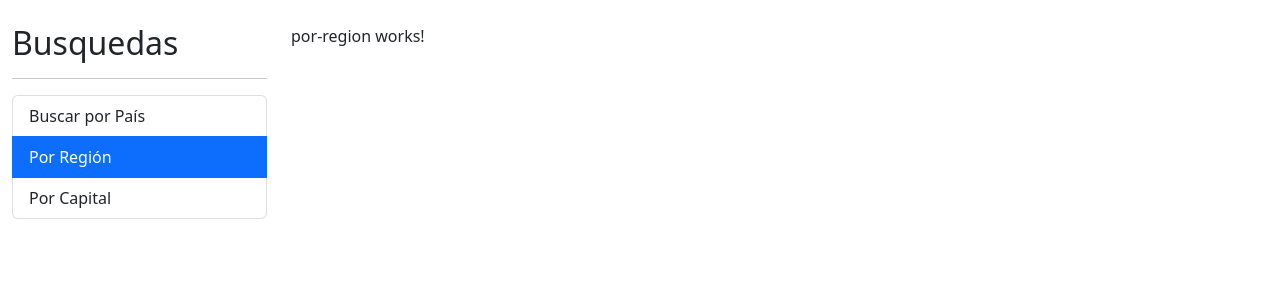
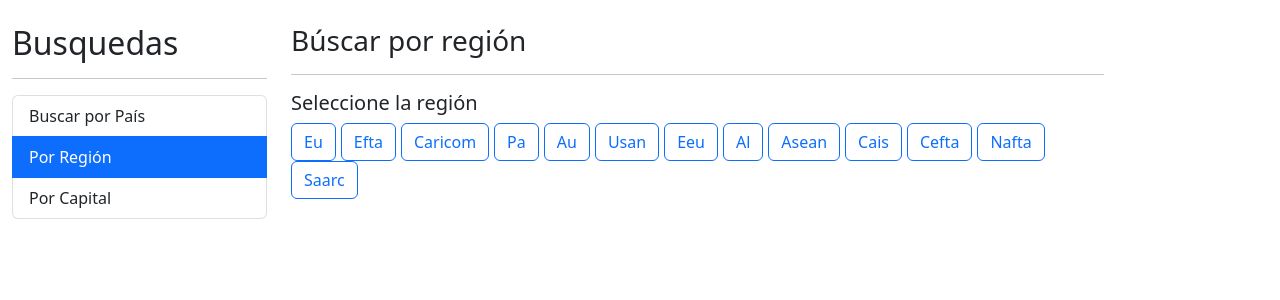
Before and after one commit to celg2099/curso-angular-03paises, an Angular app: page /region in a window 1280 px wide. Shown: the top 300 px of the page. Built offline with nearby package versions, Linux system fonts and the light colour scheme.

Commit message:
SE agregan animaciones

```diff
--- a/src/app/pais/components/pais-tabla/pais-tabla.component.html
+++ b/src/app/pais/components/pais-tabla/pais-tabla.component.html
@@ -10,7 +10,8 @@
         </tr>
     </thead>
     <tbody>
-        <tr *ngFor="let pais of paises; let i = index">
+        <tr *ngFor="let pais of paises; let i = index"
+             class="animate__animated animate__fadeIn animate__faster">
             <td>{{ i + 1 }}</td>
             <td>
                 <img class="small-flag" [src]="pais.flags.png">
--- a/src/app/pais/pages/por-capital/por-capital.component.html
+++ b/src/app/pais/pages/por-capital/por-capital.component.html
@@ -1,3 +1,4 @@
+<div class="animate__animated animate__fadeIn animate__faster">
     <p>Por Capital</p>
     <hr>
 
@@ -12,6 +13,7 @@
     </div>
 
     <hr>
+</div>
 
 <div *ngIf="hayError" class="alert alert-danger">
     No se encontró nada con el término {{ termino }}
--- a/src/app/pais/pages/por-pais/por-pais.component.html
+++ b/src/app/pais/pages/por-pais/por-pais.component.html
@@ -1,3 +1,4 @@
+<div class="animate__animated animate__fadeIn animate__faster">
     <p>Por País</p>
     <hr>
 
@@ -12,6 +13,7 @@
     </div>
 
     <hr>
+</div>
 
 <div *ngIf="hayError" class="alert alert-danger">
     No se encontró nada con el término {{ termino }}
--- a/src/app/pais/pages/por-region/por-region.component.html
+++ b/src/app/pais/pages/por-region/por-region.component.html
@@ -1 +1,25 @@
-<p>por-region works!</p>
+<div class="animate__animated animate__fadeIn animate__faster">
+    <h3>Búscar por región <small> {{ regionActiva | titlecase}} </small></h3>
+    <hr>
+
+    <h5>Seleccione la región</h5>
+
+    <div class="row">
+        <div class="col">
+
+            <button *ngFor="let region of regiones"
+                     [class] = "getClaseCSS( region )"
+                     (click)="activarRegion(region)">
+                     {{ region | titlecase }}
+            </button>
+
+        </div>
+
+    </div>
+</div>
+
+<div *ngIf="paises.length > 0" class="row">
+    <div class="col">
+        <app-pais-tabla [paises]="paises"></app-pais-tabla>
+    </div>
+</div>
--- a/src/app/pais/pages/por-region/por-region.component.ts
+++ b/src/app/pais/pages/por-region/por-region.component.ts
@@ -1,14 +1,47 @@
-import { Component, OnInit } from '@angular/core';
+import { Component } from '@angular/core';
+import { Country } from '../../interfaces/pais.interface';
+import { PaisService } from '../../services/pais.service';
 
 @Component({
   selector: 'app-por-region',
-  templateUrl: './por-region.component.html'
+  templateUrl: './por-region.component.html',
+  styles: [`
+      button {
+        margin-right: 5px;
+      }
+  `
+  ]
 })
-export class PorRegionComponent implements OnInit {
+export class PorRegionComponent {
 
-  constructor() { }
+  regiones: string[] = ['EU', 'EFTA', 'CARICOM', 'PA', 'AU', 'USAN', 'EEU', 'AL', 'ASEAN', 'CAIS','CEFTA', 'NAFTA', 'SAARC'];
+  regionActiva: string = '';
+  paises: Country[] = [];
 
-  ngOnInit(): void {
+
+  constructor(private regionService : PaisService) { }
+
+  getClaseCSS( region: string ): string {
+     return (region === this.regionActiva) ? 'btn btn-primary' : 'btn btn-outline-primary';
   }
 
+  activarRegion( region: string ) {
+
+    if ( region === this.regionActiva ) { return; }
+
+    this.regionActiva = region;
+
+      this.paises = [];
+
+      this.regionService.buscarByRegion( region ).subscribe( paises => {
+        this.paises = paises;
+        console.log(paises);
+      }, (err) => {
+                this.paises = [];
+      });
+
+  }
+
+
+
 }
--- a/src/app/pais/services/pais.service.ts
+++ b/src/app/pais/services/pais.service.ts
@@ -1,4 +1,4 @@
-import { HttpClient } from '@angular/common/http';
+import { HttpClient, HttpParams } from '@angular/common/http';
 import { Injectable } from '@angular/core';
 import { Observable } from 'rxjs';
 import { Country } from '../interfaces/pais.interface';
@@ -10,20 +10,22 @@
 export class PaisService {
 
   private apiUrl: string = 'https://restcountries.com/v3.1/';
+  private apiV2Url: string = 'https://restcountries.com/v2/';
+
+  get httpParams() {
+    return new HttpParams().set('fields','name,capital,flags,population,cca2');
+  }
 
   constructor(private http: HttpClient) { }
 
   buscarPais(termino: string): Observable<Country[]> {
-
     const url = `${this.apiUrl}/name/${termino}`;
-    return this.http.get<Country[]>(url);
-
+    return this.http.get<Country[]>(url, { params : this.httpParams });
   }
-
 
   buscarByCapital(termino: string): Observable<Country[]> {
     const url = `${this.apiUrl}/capital/${termino}`;
-    return this.http.get<Country[]>(url);
+    return this.http.get<Country[]>(url, { params : this.httpParams });
   }
 
   buscarPaisByAlpha( id: string): Observable<Country[]> {
@@ -31,4 +33,9 @@
     return this.http.get<Country[]>(url);
   }
 
+  buscarByRegion(termino: string): Observable<Country[]> {
+    const url = `${this.apiV2Url}/regionalbloc/${termino}`;
+    return this.http.get<Country[]>(url, { params : this.httpParams });
+  }
+
 }
--- a/src/index.html
+++ b/src/index.html
@@ -8,6 +8,10 @@
   <link rel="icon" type="image/x-icon" href="favicon.ico">
   <!-- CSS only -->
   <link href="https://cdn.jsdelivr.net/npm/bootstrap@5.2.0/dist/css/bootstrap.min.css" rel="stylesheet" integrity="sha384-gH2yIJqKdNHPEq0n4Mqa/HGKIhSkIHeL5AyhkYV8i59U5AR6csBvApHHNl/vI1Bx" crossorigin="anonymous">
+  <link
+    rel="stylesheet"
+    href="https://cdnjs.cloudflare.com/ajax/libs/animate.css/4.1.1/animate.min.css"
+  />
 </head>
 <body>
   <app-root></app-root>
```
Lines whose indentation alone changed are shown as unchanged.
